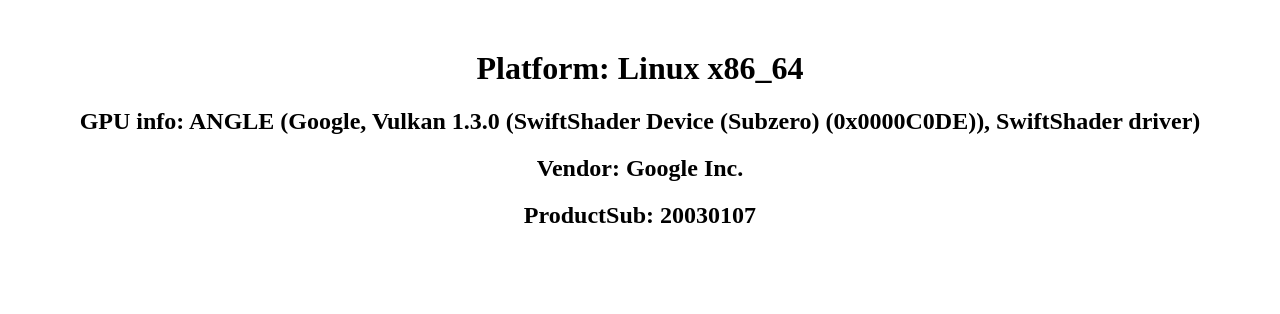
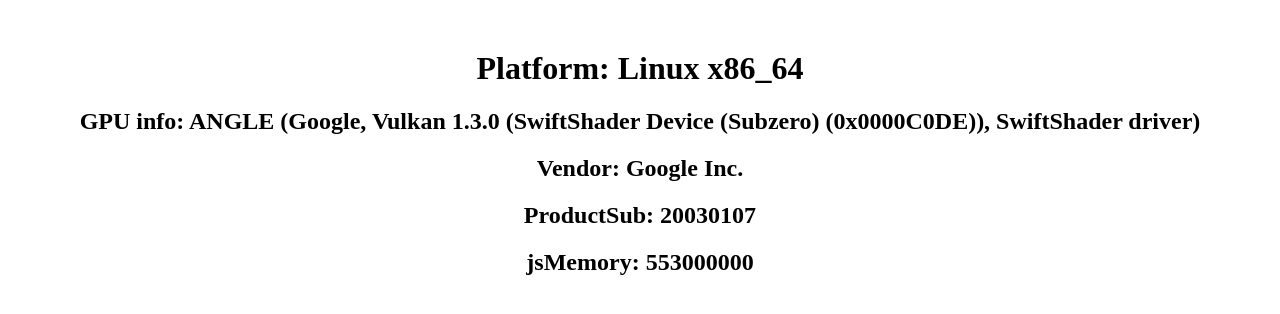
Before and after one commit to drzelim/platform, a website: page index.html in a window 1280 px wide. Drawn offline with Linux system fonts and the light colour scheme.

Commit message:
Add js memory

```diff
--- a/index.html
+++ b/index.html
@@ -12,6 +12,7 @@
     <h2 id="platform"></h2>
     <h2 id="vendor"></h2>
     <h2 id="productSub"></h2>
+    <h2 id="jsMemory"></h2>
 
 <script src="main.js"></script>
 </body>
--- a/main.js
+++ b/main.js
@@ -8,12 +8,15 @@
 const platformH2 = document.querySelector('#platform');
 const vendorH2 = document.querySelector('#vendor');
 const productSubH2 = document.querySelector('#productSub');
+const jsMemoryH2 = document.querySelector('#jsMemory');
 
 const platform = navigator.platform;
 const vendor = navigator.vendor;
 const productSub = navigator.productSub;
+const jsMemory = window.performance.memory.jsHeapSizeLimit;
 
 h1.textContent = 'Platform: ' + platform;
 platformH2.textContent = 'GPU info: ' + GPUInfo;
 vendorH2.textContent = 'Vendor: ' + vendor;
 productSubH2.textContent = 'ProductSub: ' + productSub;
+jsMemoryH2.textContent = 'jsMemory: ' + jsMemory;
```
